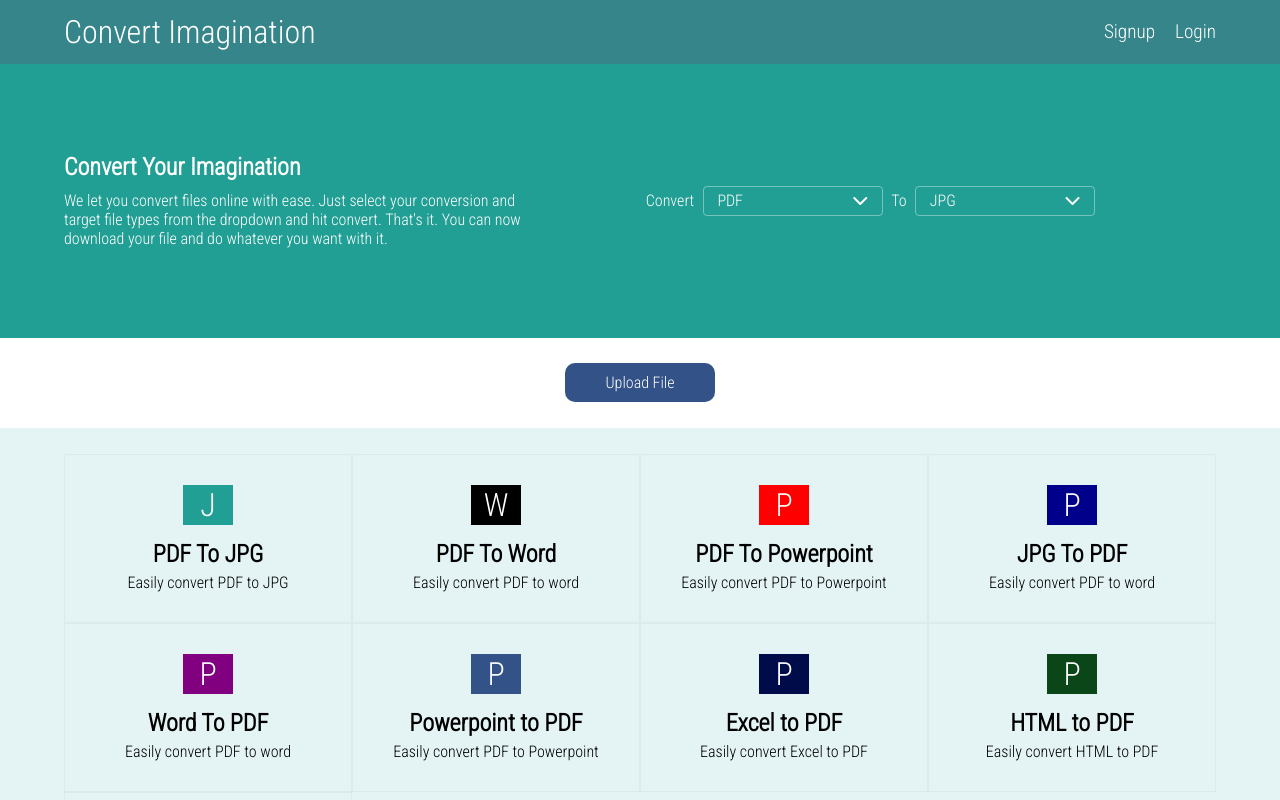
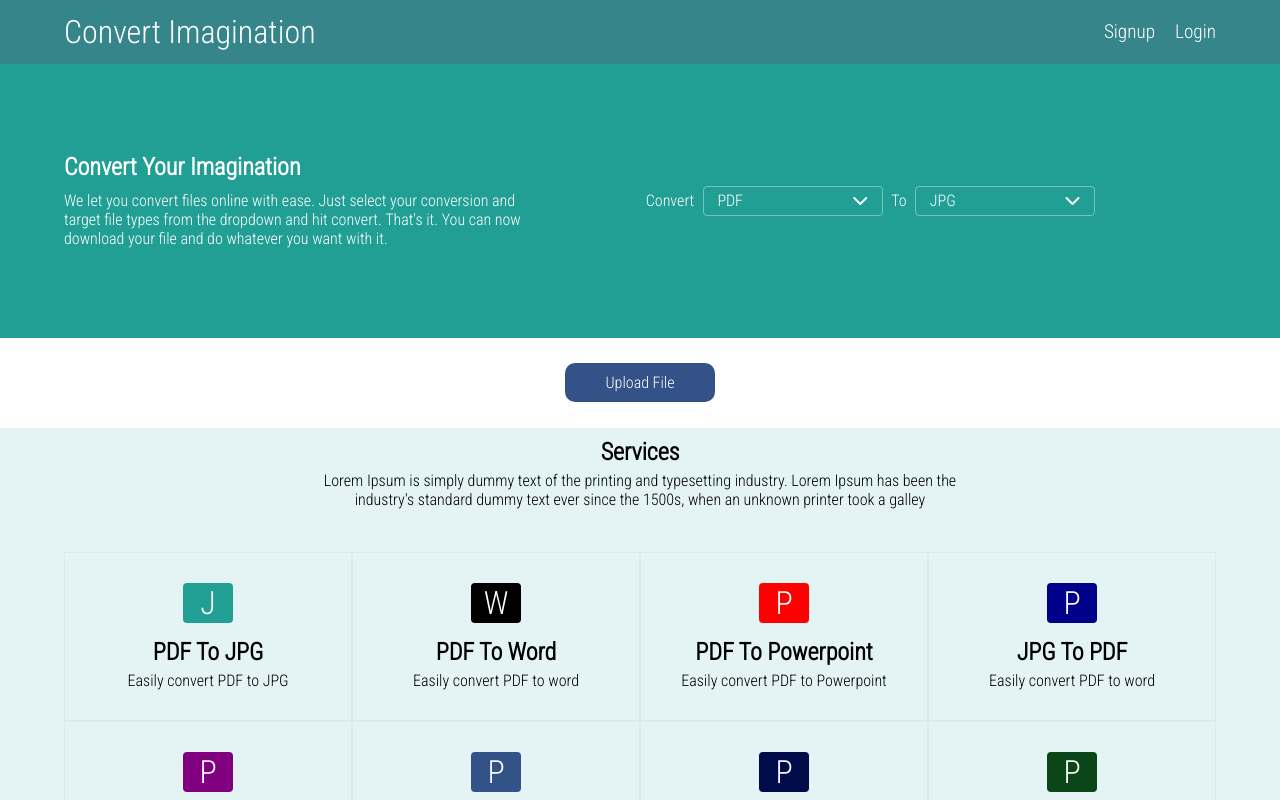
Before and after one commit to srahman3311/conversion-api-ripon, a React (Create React App) app: page / in a window 1280 px wide. Shown: the top 800 px of the page. Built offline with nearby package versions, Linux system fonts and the light colour scheme.

Commit message:
Add title and description to services section on Dashboard main UI

```diff
--- a/src/components/dashboard/Dashboard.js
+++ b/src/components/dashboard/Dashboard.js
@@ -378,6 +378,24 @@ function Dashboard() {
 
                 </section>
                 <section className = {styles.services}>
+                    <Header
+                        text = "Services"
+                        style = {{
+                            width: "100%",
+                            margin: "0",
+                            padding: "10px 0px 5px 0px",
+                        }}
+                    />
+                    <Paragraph
+                        text = {`Lorem Ipsum is simply dummy text of the printing and typesetting
+                        industry. Lorem Ipsum has been the industry's standard dummy text ever since the
+                        1500s, when an unknown printer took a galley`}
+                        style = {{
+                            width: "50%",
+                            textAlign: "center",
+                            margin: "0 auto 30px auto"
+                        }}
+                    />
                     <div className = {styles.services_content}>
                         {
                             services.map((service) => {
@@ -387,7 +405,8 @@ function Dashboard() {
                                             text = {service.textIcon}
                                             style = {{
                                                 color: "white",
-                                                backgroundColor: service.textIconBackgroundColor
+                                                backgroundColor: service.textIconBackgroundColor,
+                                                borderRadius: "4px"
                                             }}
                                         />
                                         <Header
--- a/src/components/dashboard/Dashboard.module.css
+++ b/src/components/dashboard/Dashboard.module.css
@@ -116,7 +116,7 @@
   display: flex;
   flex-wrap: wrap;
   margin: auto;
-  padding: 2% 0%;
+  padding: 1% 0%;
 }
 
 .service_card {
```
